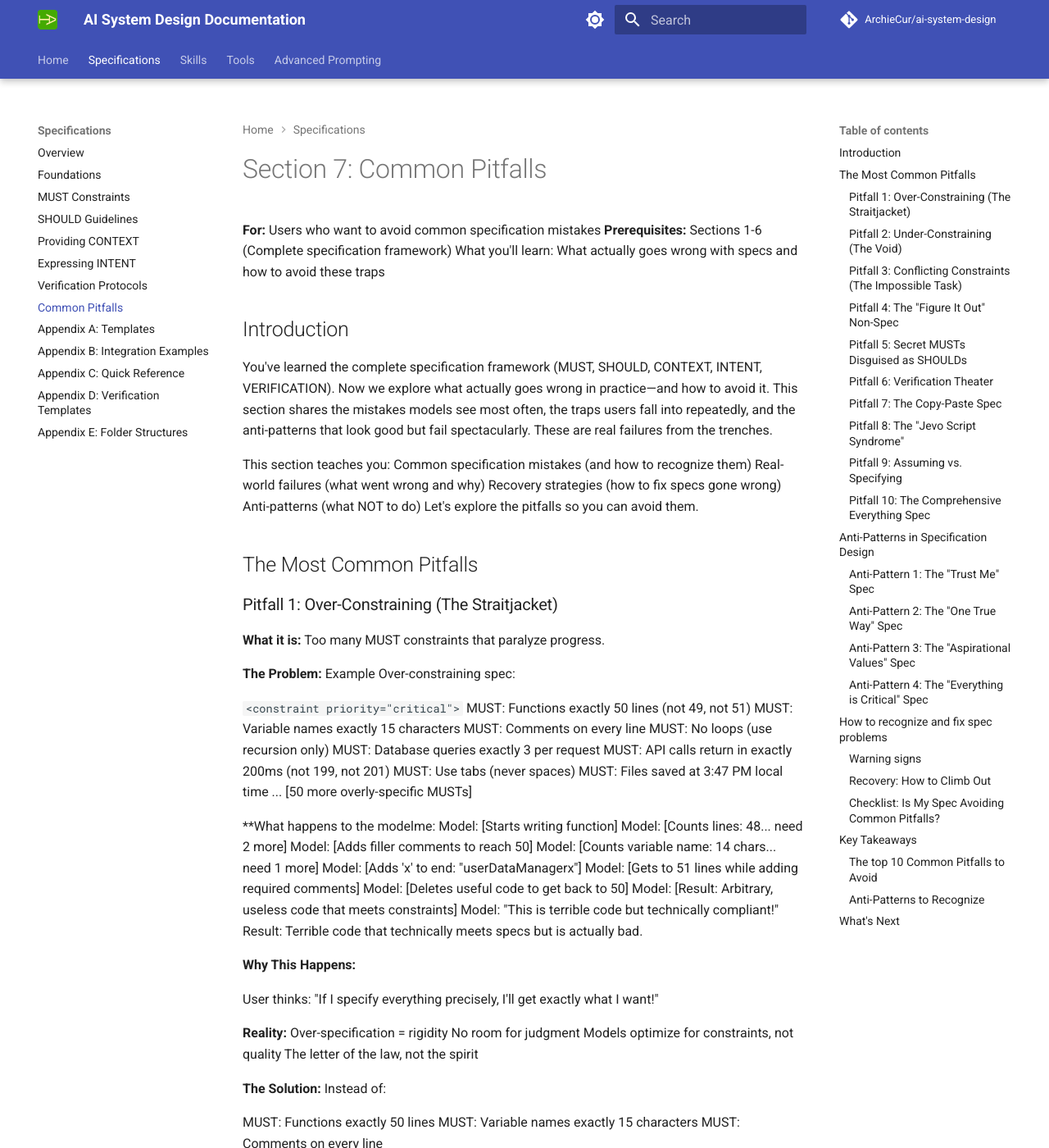
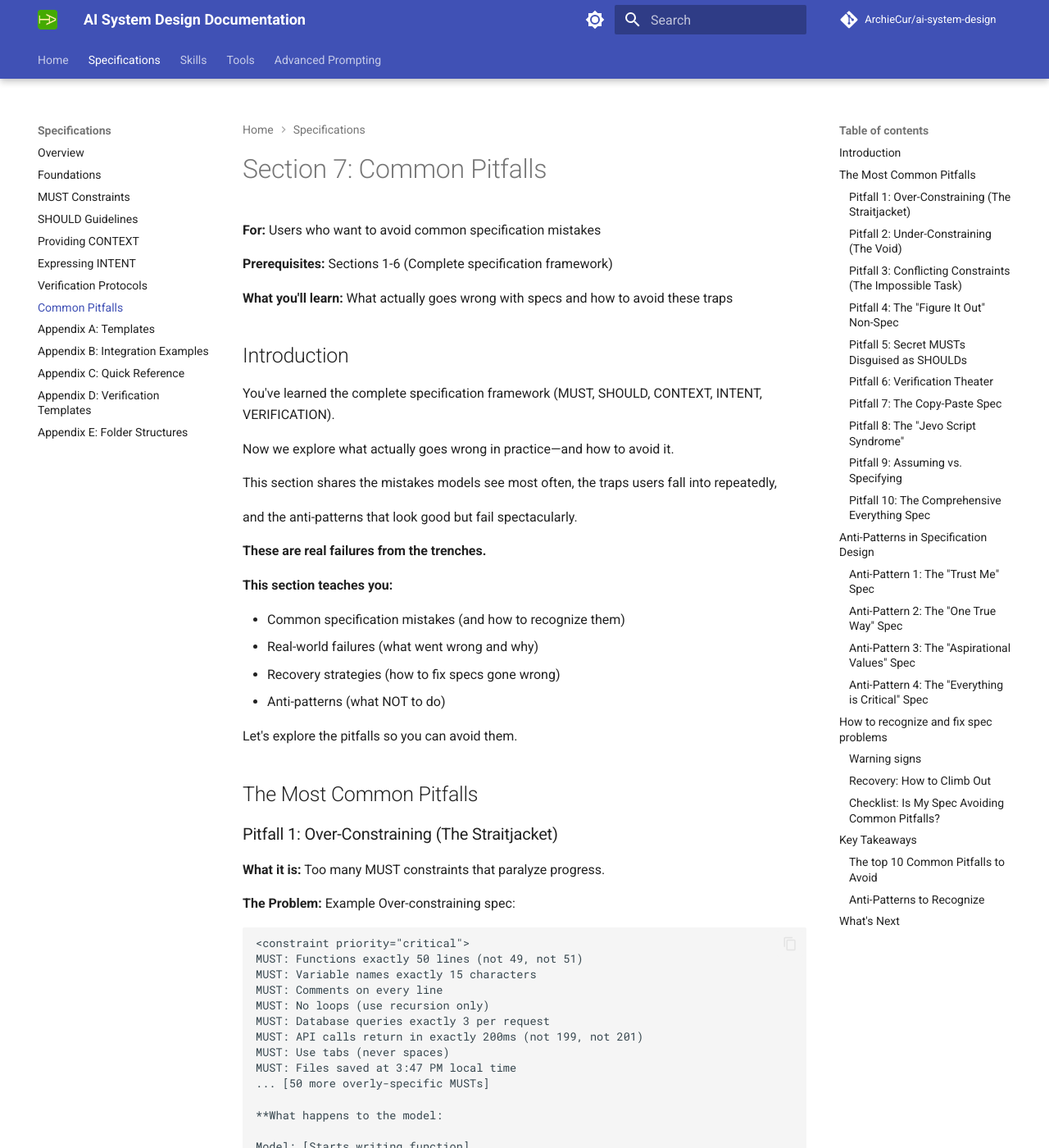
Before and after one commit to ArchieCur/ai-system-design, an MkDocs documentation site: the page built from docs/specifications/Specifications_7_Common_Pitfalls.md, in a window 1280 px wide and 1400 px high. Shown: the whole window at 82% size. Built offline with MkDocs 1.6.1 and Material for MkDocs 9.7.7, drawn with Linux system fonts in a browser that asks for light colours; comment, search, counter and statistics services are not loaded; some of the changed text lies outside the part shown.

Commit message:
Update Specifications_7_Common_Pitfalls.md

````diff
--- a/docs/specifications/Specifications_7_Common_Pitfalls.md
+++ b/docs/specifications/Specifications_7_Common_Pitfalls.md
@@ -1,20 +1,30 @@
 # Section 7: Common Pitfalls
 
 **For:** Users who want to avoid common specification mistakes
+
 **Prerequisites:** Sections 1-6 (Complete specification framework)
-What you'll learn: What actually goes wrong with specs and how to avoid these traps
+
+**What you'll learn:** What actually goes wrong with specs and how to avoid these traps
 
 ## Introduction
 
-You've learned the complete specification framework (MUST, SHOULD, CONTEXT, INTENT, VERIFICATION). Now we explore what actually goes wrong in practice—and how to avoid it.
-This section shares the mistakes models see most often, the traps users fall into repeatedly, and the anti-patterns that look good but fail spectacularly.
-These are real failures from the trenches.
+You've learned the complete specification framework (MUST, SHOULD, CONTEXT, INTENT, VERIFICATION).
 
-This section teaches you:
-Common specification mistakes (and how to recognize them)
-Real-world failures (what went wrong and why)
-Recovery strategies (how to fix specs gone wrong)
-Anti-patterns (what NOT to do)
+Now we explore what actually goes wrong in practice—and how to avoid it.
+
+This section shares the mistakes models see most often, the traps users fall into repeatedly,
+
+and the anti-patterns that look good but fail spectacularly.
+
+**These are real failures from the trenches.**
+
+**This section teaches you:**
+
+- Common specification mistakes (and how to recognize them)
+- Real-world failures (what went wrong and why)
+- Recovery strategies (how to fix specs gone wrong)
+- Anti-patterns (what NOT to do)
+
 Let's explore the pitfalls so you can avoid them.
 
 ## The Most Common Pitfalls
@@ -27,7 +37,9 @@ Too many MUST constraints that paralyze progress.
 **The Problem:**
 Example Over-constraining spec:
 
-`<constraint priority="critical">`
+```text
+
+<constraint priority="critical">
 MUST: Functions exactly 50 lines (not 49, not 51)
 MUST: Variable names exactly 15 characters
 MUST: Comments on every line
@@ -38,7 +50,8 @@ MUST: Use tabs (never spaces)
 MUST: Files saved at 3:47 PM local time
 ... [50 more overly-specific MUSTs]
 
-**What happens to the modelme:
+**What happens to the model:
+
 Model: [Starts writing function]
 Model: [Counts lines: 48... need 2 more]
 Model: [Adds filler comments to reach 50]
@@ -48,29 +61,37 @@ Model: [Gets to 51 lines while adding required comments]
 Model: [Deletes useful code to get back to 50]
 Model: [Result: Arbitrary, useless code that meets constraints]
 Model: "This is terrible code but technically compliant!"
-Result: Terrible code that technically meets specs but is actually bad.
+```
+**Result: Terrible code that technically meets specs but is actually bad.**
 
 **Why This Happens:**
 
 User thinks:
+
 "If I specify everything precisely, I'll get exactly what I want!"
 
 **Reality:**
-Over-specification = rigidity
-No room for judgment
-Models optimize for constraints, not quality
-The letter of the law, not the spirit
+
+- Over-specification = rigidity
+- No room for judgment
+- Models optimize for constraints, not quality
+- The letter of the law, not the spirit
 
 **The Solution:**
-Instead of:
+
+**Instead of:**
+
+```text
 
 MUST: Functions exactly 50 lines
 MUST: Variable names exactly 15 characters
 MUST: Comments on every line
+```
+**Do this:**
 
-Do this:
+```text
 
-`<constraint priority="high">`
+<constraint priority="high">
 MUST: Functions under 50 lines (promotes readability)
 
 Exceptions acceptable:
@@ -82,9 +103,9 @@ Not acceptable:
 
 - Just didn't bother to refactor
 - Multiple unrelated responsibilities
-`</constraint>`
+</constraint>
 
-`<guideline priority="high">`
+<guideline priority="high">
 
 SHOULD: Descriptive variable names (no arbitrary length requirement)
 SHOULD: Comments for non-obvious logic (not every line)
@@ -94,27 +115,32 @@ Examples:
 Good: getUserDataManager() - clear, appropriate length
 Bad: x() - too short, unclear
 Bad: theUserDataManagerThatManagesAllUserDataInTheSystem() - too long
-`</guideline>`
-
+</guideline>
+```
 **Key principle:** Constrain outcomes, not methods. Tell the model WHAT to achieve, not HOW to achieve it.
 
 ### Pitfall 2: Under-Constraining (The Void)
 
 **What it is:**
+
 Too few constraints, leaving a model to guess everything.
 
 **The Problem:**
 
 Example Under-constraining spec:
 
-`<guideline>`
+```text
+
+<guideline>
 SHOULD: Build a good authentication system
 SHOULD: Make it secure
 SHOULD: Use best practices
-`</guideline>`
+</guideline>
+```
+**What happens to a model:**
 
-What happens to a model:
 Model: "Build authentication... okay, but HOW?"
+
 Model: "Secure... what does that mean?"
 
 - JWT? OAuth? Sessions? API keys?
@@ -124,35 +150,43 @@ Model: "Secure... what does that mean?"
 - 2FA? Required or optional?
 
 Model: [Invents policy for all of these]
+
 Model: [Delivers what I THINK is good]
 
 You: "Why did you use JWT with HS256?!"
 
 Model: "You said 'secure' and 'best practices'... I guessed!"
 You: "We need OAuth with RS256!"
+
 Model: "...that wasn't in the spec."
-Result: Model delivers something, but it's probably not what you wanted because the model had to guess.
+
+**Result: Model delivers something, but it's probably not what you wanted because the model had to guess.**
 
 **Why This Happens:**
 
-User thinks:
+**User thinks:**
+
 "The model is smart, it knows what 'secure' means!"
 
-Reality:
-"Secure" has 100+ valid interpretations
-"Best practices" vary by context
-Model has to guess which approach you want
-Model will probably guess wrong
+**Reality:**
+
+- "Secure" has 100+ valid interpretations
+- "Best practices" vary by context
+- Model has to guess which approach you want
+- Model will probably guess wrong
 
 **The Solution:**
 
-Instead of:
+**Instead of:*
 SHOULD: Build a good authentication system
+
 SHOULD: Make it secure
 
-Do this:
+**Do this:**
 
-`<constraint priority="critical" scope="authentication">`
+```text
+
+<constraint priority="critical" scope="authentication">
 MUST: JWT-based authentication
 MUST: HS256 algorithm (team has shared secret infrastructure)
 MUST: Access tokens: 15-minute expiry
@@ -166,9 +200,9 @@ VERIFICATION:
 - Verify token expiry times in code
 - Confirm bcrypt salt rounds >= 12
 
-`</constraint>`
+</constraint>
 
-`<context scope="authentication">`
+<context scope="authentication">
 
 **Why these choices:**
 
@@ -183,8 +217,8 @@ VERIFICATION:
 - Sessions: Need stateless for load balancing
 - API keys: Users need to log in (not service-to-service)
 
-`</context>`
-
+</context>
+```
 **Key principle: Be specific about critical decisions. Don't make a model guess security requirements.
 
 ### Pitfall 3: Conflicting Constraints (The Impossible Task)
@@ -196,63 +230,73 @@ MUSTs that contradict each other, making compliance impossible.
 
 Example Conflicting contraints spec:
 
-`<constraint priority="critical">`
+```text
+
+<constraint priority="critical">
 MUST: API response time <100ms (p95)
 MUST: Fetch all user data (50+ database queries)
 MUST: Calculate complex analytics (CPU-intensive, 500ms+)
 MUST: Never use caching (data must be real-time)
 MUST: Run on single t2.micro instance (limited CPU/memory)
-`</constraint>`
+</constraint>
+```
+**What happens to the model:**
 
-What happens to the model:
 Model: [Calculates requirements]
 
-50 database queries x 5ms each = 250ms
-Complex analytics = 500ms
-Total = 750ms
+- 50 database queries x 5ms each = 250ms
+- Complex analytics = 500ms
+- Total = 750ms
 
 Target: <100ms
 
-Model: "This is impossible!"
-Model: [Tries caching] → Spec says NO caching
-Model: [Tries more servers] → Spec says single t2.micro
-Model: [Tries optimization] → Still 400ms minimum
-Model: "I cannot meet all these MUSTs. They conflict!"
-Model: [Delivers anyway with 400ms response time]
+- Model: "This is impossible!"
+- Model: [Tries caching] → Spec says NO caching
+- Model: [Tries more servers] → Spec says single t2.micro
+- Model: [Tries optimization] → Still 400ms minimum
+- Model: "I cannot meet all these MUSTs. They conflict!"
+- Model: [Delivers anyway with 400ms response time]
 
 You: "Why is this slow?!"
+
 Model: "The constraints are impossible to meet together!"
-Result: The model can't succeed because the constraints contradict.
+
+**Result: The model can't succeed because the constraints contradict.**
 
 **Why This Happens:**
 
-Each constraint is valid individually:
-Response time <100ms ✓ (good goal)
-Fetch all user data ✓ (completeness)
-Real-time analytics ✓ (no cache)
-Single server ✓ (cost savings)
+**Each constraint is valid individually:**
 
-But together: IMPOSSIBLE
+- Response time <100ms ✓ (good goal)
+- Fetch all user data ✓ (completeness)
+- Real-time analytics ✓ (no cache)
+- Single server ✓ (cost savings)
+
+**But together: IMPOSSIBLE**
 
 The Solution:
 
-Instead of conflicting MUSTs:
+**Instead of conflicting MUSTs:**
 
-`<constraint priority="critical">`
+```text
+
+<constraint priority="critical">
 MUST: API response time <100ms
 MUST: Fetch all data, no caching
 MUST: Single server
+```
+**CONFLICT - IMPOSSIBLE!**
 
-[CONFLICT - IMPOSSIBLE!]
+**Prioritize and provide alternatives:**
 
-Prioritize and provide alternatives:
+```text
 
-`<constraint priority="1-critical">`
+<constraint priority="1-critical">
 MUST: API response time <200ms (p95)
 [Relaxed from 100ms to achievable target]
-`</constraint>`
+</constraint>
 
-`<constraint priority="2-high">`
+<constraint priority="2-high">
 MUST: Fetch complete user profile data
 [Core data only, not "all 50+ fields"]
 
@@ -263,9 +307,9 @@ Core data:
 Extended data (optional, if time permits):
 
 - activity history, analytics (45 queries, ~225ms)
-`</constraint>`
+</constraint>
 
-`<guideline priority="high">`
+<guideline priority="high">
 SHOULD: Cache user profile data (5-minute TTL)
 
 Acceptable because:
@@ -279,16 +323,16 @@ If you need truly real-time:
 - Increase response time budget to 500ms
 - OR reduce data scope to core fields only
 
-`</guideline>`
+</guideline>
 
-`<context>`
+<context>
 
 **Trade-off decision:**
 We prioritize response time over complete real-time data.
 5-minute cache staleness is acceptable for profile data.
 Critical operations (payments, auth) bypass cache.
-`</context>`
-
+</context>
+```
 **Key principle:** When MUSTs conflict, prioritize and provide escape valves.
 
 ### Pitfall 4: The "Figure It Out" Non-Spec
@@ -301,15 +345,18 @@ The Problem:
 
 Example Figure it out "spec":
 
-`<intent>`
+```text
+
+<intent>
 Build an amazing e-commerce platform that delights users
 and drives revenue. Use modern best practices and make
 it scalable, secure, and performant.
-`</intent>`
+</intent>
+```
+**That's it. That's the whole spec.**
 
-That's it. That's the whole spec.
+**What happens to a model:**
 
-What happens to a model:
 Model: "Okay... but WHAT specifically?"
 
 - What tech stack?
@@ -322,6 +369,7 @@ Model: "Okay... but WHAT specifically?"
 - Performant = ? (<100ms? <1s?)
 
 Model: [Makes 10,000 decisions]
+
 Model: [Delivers working e-commerce site]
 
 You: "Why did you use React?!"
@@ -331,25 +379,29 @@ Model: "...You didn't specify?"
 You: "We're a Vue shop!"
 
 Model:"That wasn't in the spec!"
+
 You: "Why is it only in English?!"
 
 Model:"...Internationalization wasn't mentioned?"
+
 You: "OF COURSE we need that!"
 
 Model:
-Result: The model builds something, but it requires total rebuild because the model guessed wrong on fundamental decisions.
+Result: The model builds something, but it requires total rebuild because the model
+guessed wrong on fundamental decisions.
 
-Why This Happens:
+**Why This Happens:**
 
 User thinks:
 "INTENT is enough! The model will figure out the details!"
 
 Reality:
-INTENT explains WHY (goals, rationale)
-But you still need MUST/SHOULD/CONTEXT (the WHAT)
-INTENT alone = The model guesses everything
 
-The Solution:
+- INTENT explains WHY (goals, rationale)
+- But you still need MUST/SHOULD/CONTEXT (the WHAT)
+- INTENT alone = The model guesses everything
+
+**The Solution:**
 
 INTENT is essential, but not sufficient:
 INTENT: The why
````
